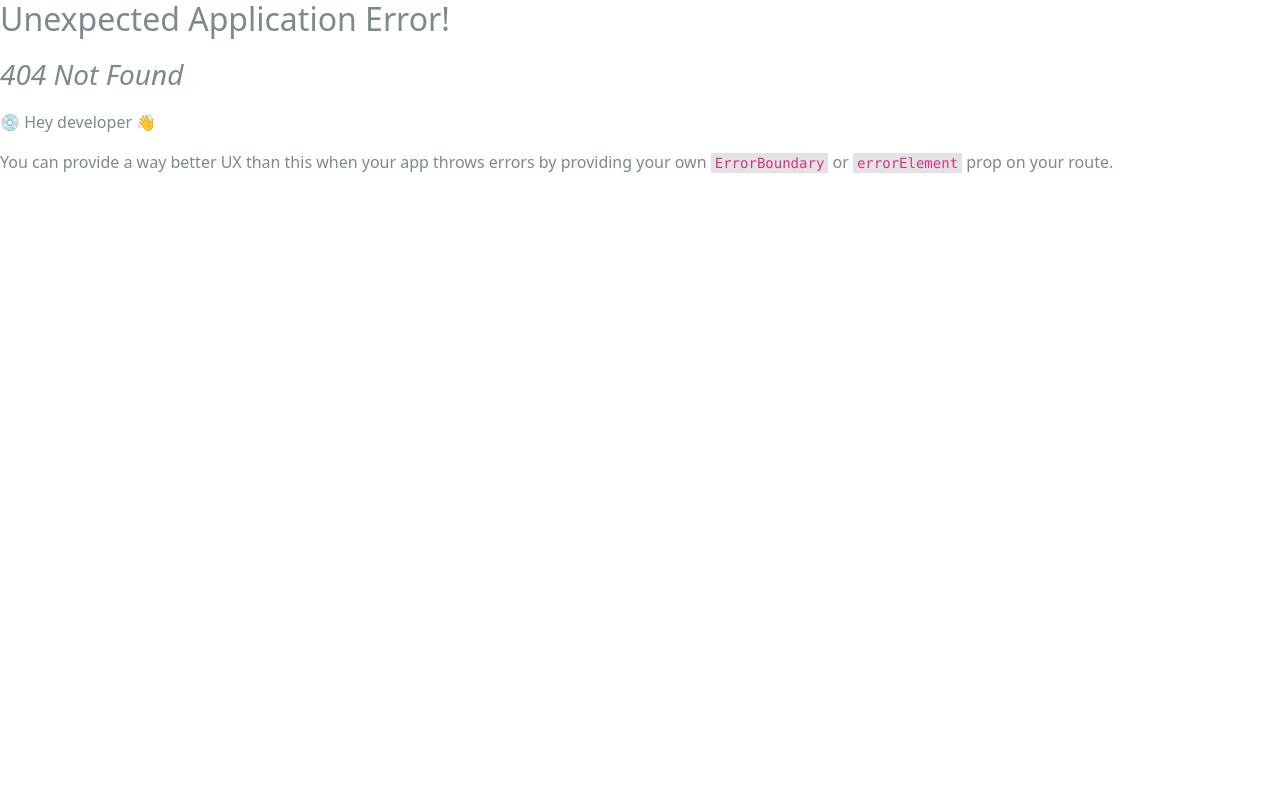
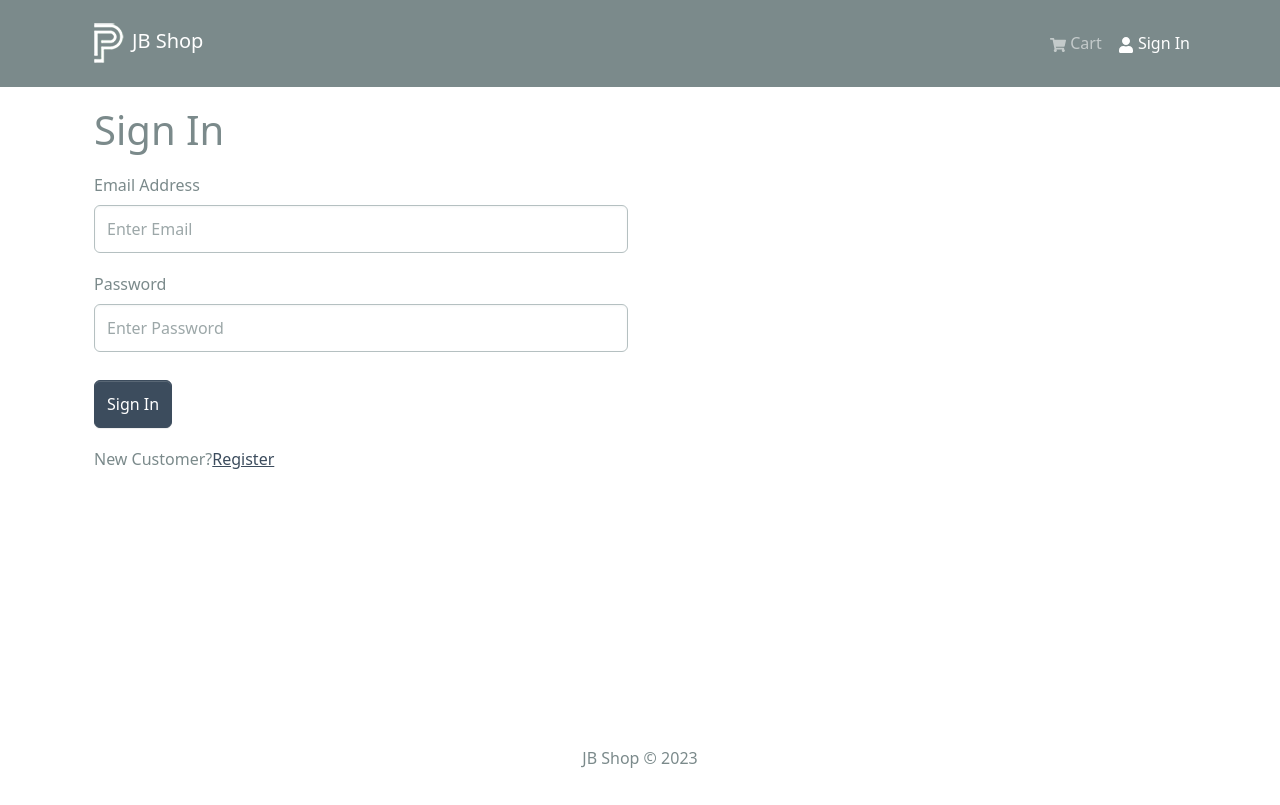
Before and after one commit to jbgaela/proshop-demo, a React (Create React App) app in the folder frontend/: page /login in a window 1280 px wide. Before the commit this address had no page. Built offline with nearby package versions, Linux system fonts and the light colour scheme.

Commit message:
Added React toastify, UI authentication

```diff
--- a/frontend/package.json
+++ b/frontend/package.json
@@ -18,6 +18,7 @@
     "react-router-bootstrap": "^0.26.2",
     "react-router-dom": "^6.15.0",
     "react-scripts": "^5.0.1",
+    "react-toastify": "^9.1.3",
     "web-vitals": "^2.1.4"
   },
   "scripts": {
--- a/frontend/src/App.js
+++ b/frontend/src/App.js
@@ -1,5 +1,7 @@
 import { Container } from "react-bootstrap"
 import { Outlet } from 'react-router-dom'
+import { ToastContainer } from 'react-toastify'
+import 'react-toastify/dist/ReactToastify.css'
 import Header from "./components/Header"
 import Footer from "./components/Footer"
 
@@ -13,6 +15,7 @@
           </Container>
       </main>
     <Footer/>
+    <ToastContainer/>
     </>
   )
 }
--- /dev/null
+++ b/frontend/src/components/FormContainer.jsx
@@ -0,0 +1,16 @@
+import { Container, Row, Col } from 'react-bootstrap'
+
+
+const FormContainer = ({ children }) => {
+  return (
+    <Container>
+        <Row className='justifycontent-md-center'>
+            <Col xs={12} md={6}>
+                {children}
+            </Col>
+        </Row>
+    </Container>
+  )
+}
+
+export default FormContainer
--- a/frontend/src/components/Header.jsx
+++ b/frontend/src/components/Header.jsx
@@ -1,4 +1,4 @@
-import { Badge, Navbar, Nav, Container } from 'react-bootstrap'
+import { Badge, Navbar, Nav, Container, NavDropdown } from 'react-bootstrap'
 import { FaShoppingCart, FaUser } from 'react-icons/fa'
 import { LinkContainer } from 'react-router-bootstrap'
 import { useSelector } from 'react-redux'
@@ -7,6 +7,11 @@
 const Header = () => {
 
   const { cartItems } = useSelector((state) => state.cart)
+  const { userInfo } = useSelector((state) => state.auth)
+
+  const logoutHandler = () => {
+    console.log("logout")
+  }
 
   console.log(cartItems)
 
@@ -35,11 +40,22 @@
                                 }
                             </Nav.Link>
                         </LinkContainer>
-                        <LinkContainer to="/login">
+                        { userInfo ? (
+                            <NavDropdown title={userInfo.name} id='username'>
+                                <LinkContainer to ='/profile'>
+                                    <NavDropdown.Item>Profile</NavDropdown.Item>
+                                </LinkContainer>
+                                <NavDropdown.Item onClick={logoutHandler}>
+                                    Logout
+                                </NavDropdown.Item>
+
+                            </NavDropdown>
+                        ) : (<LinkContainer to="/login">
                             <Nav.Link>
                                 <FaUser/> Sign In
                             </Nav.Link>
-                            </LinkContainer>
+                            </LinkContainer>)}
+
                     </Nav>
                 </Navbar.Collapse>
             </Container>
--- a/frontend/src/index.js
+++ b/frontend/src/index.js
@@ -16,6 +16,7 @@
 import HomeScreen from './screens/HomeScreen';
 import ProductScreen from './screens/ProductScreen';
 import CartScreen from './screens/CartScreen';
+import LoginScreen from './screens/LoginScreen';
 
 
 const router = createBrowserRouter(
@@ -24,6 +25,7 @@
       <Route index={true} path="/" element={<HomeScreen/>}/>
       <Route path="/product/:id" element={<ProductScreen/>}/>
       <Route path="/cart" element={<CartScreen/>}/>
+      <Route path="/login" element={<LoginScreen/>}/>
 
     </Route>
   )
--- /dev/null
+++ b/frontend/src/screens/LoginScreen.jsx
@@ -0,0 +1,82 @@
+import { useState, useEffect } from 'react'
+import { Link, useLocation, useNavigate } from 'react-router-dom'
+import { Form, Button, Row, Col } from 'react-bootstrap'
+import { useDispatch, useSelector } from 'react-redux'
+import FormContainer from '../components/FormContainer'
+import Loader from '../components/Loader'
+import { useLoginMutation } from '../slices/usersApiSlice'
+import { setCreadentials } from '../slices/authSlice'
+import { toast } from 'react-toastify'
+
+const LoginScreen = () => {
+    const [email, setEmail] = useState('')
+    const [password, setPassword] = useState('')
+
+    const dispatch = useDispatch()
+    const navigate = useNavigate()
+
+    const [login, { isLoading }] = useLoginMutation()
+
+    const { userInfo } = useSelector((state) => state.auth)
+
+    const { search } = useLocation()
+    const searchParameter = new URLSearchParams(search)
+    const redirect = searchParameter.get('redirect') || '/'
+
+    useEffect(() => {
+        if( userInfo ) {
+            navigate(redirect)
+        }
+    },[userInfo, redirect, navigate])
+
+    const submitHandler = async (e) => {
+        e.preventDefault()
+        try {
+            const res = await login({ email, password }).unwrap()
+            dispatch(setCreadentials({...res,}))
+            navigate(redirect)
+        } catch (error) {
+            toast.error(error?.data?.message || error.error)
+        }
+    }
+
+  return (
+    <FormContainer>
+        <h1>Sign In</h1>
+        <Form onSubmit={submitHandler}>
+            <Form.Group controlId='email' className='my-3'>
+                <Form.Label>Email Address</Form.Label>
+                <Form.Control
+                    type='email'
+                    placeholder='Enter Email'
+                    value={email}
+                    onChange={(e) => setEmail(e.target.value)}>
+                    </Form.Control>
+            </Form.Group>
+            <Form.Group controlId='password' className='my-3'>
+                <Form.Label>Password</Form.Label>
+                <Form.Control
+                    type='password'
+                    placeholder='Enter Password'
+                    value={password}
+                    onChange={(e) => setPassword(e.target.value)}>
+                    </Form.Control>
+            </Form.Group>
+            <Button type='submit' variant='primary' className='mt-2' disabled={ isLoading }>
+                Sign In
+            </Button>
+            { isLoading && <Loader/>}
+        </Form>
+        <Row className='py-3'>
+            <Col>
+                New Customer?
+                <Link to={ redirect ? `/register?redirect=${redirect}` : '/register'}>
+                Register
+                </Link>
+            </Col>
+        </Row>
+    </FormContainer>
+  )
+}
+
+export default LoginScreen
--- /dev/null
+++ b/frontend/src/slices/authSlice.js
@@ -0,0 +1,21 @@
+import  { createSlice } from '@reduxjs/toolkit'
+
+const initialState = {
+    userInfo: localStorage.getItem('userInfo') ?
+    JSON.parse(localStorage.getItem('userInfo')) : null,
+}
+
+const authSlice = createSlice({
+    name: 'auth',
+    initialState,
+    reducers: {
+        setCreadentials: (state, action) => {
+            state.userInfo = action.payload
+            localStorage.setItem('userInfo', JSON.stringify(action.payload))
+        }
+    }
+})
+
+export const { setCreadentials } = authSlice.actions
+
+export default authSlice.reducer
--- /dev/null
+++ b/frontend/src/slices/usersApiSlice.js
@@ -0,0 +1,17 @@
+import { USERS_URL } from "../constants";
+import { apiSlice } from "./apiSlice";
+
+export const usersApiSlice = apiSlice.injectEndpoints({
+    endpoints: (builder) => ({
+        login: builder.mutation({
+            query: (data) =>({
+                url: `${USERS_URL}/auth`,
+                method: 'POST',
+                body: data
+            }),
+        }),
+
+    })
+})
+
+export const { useLoginMutation } = usersApiSlice
--- a/frontend/src/store.js
+++ b/frontend/src/store.js
@@ -1,11 +1,13 @@
 import { configureStore } from "@reduxjs/toolkit";
 import { apiSlice } from './slices/apiSlice.js'
 import cartSliceReducer from './slices/cartSlice.js'
+import authSliceReducer from "./slices/authSlice.js";
 
 const store = configureStore({
     reducer: {
         [apiSlice.reducerPath]: apiSlice.reducer,
-        cart: cartSliceReducer
+        cart: cartSliceReducer,
+        auth: authSliceReducer
     },
     middleware: (getDefaultMiddleware) =>
     getDefaultMiddleware().concat(apiSlice.middleware),
```
